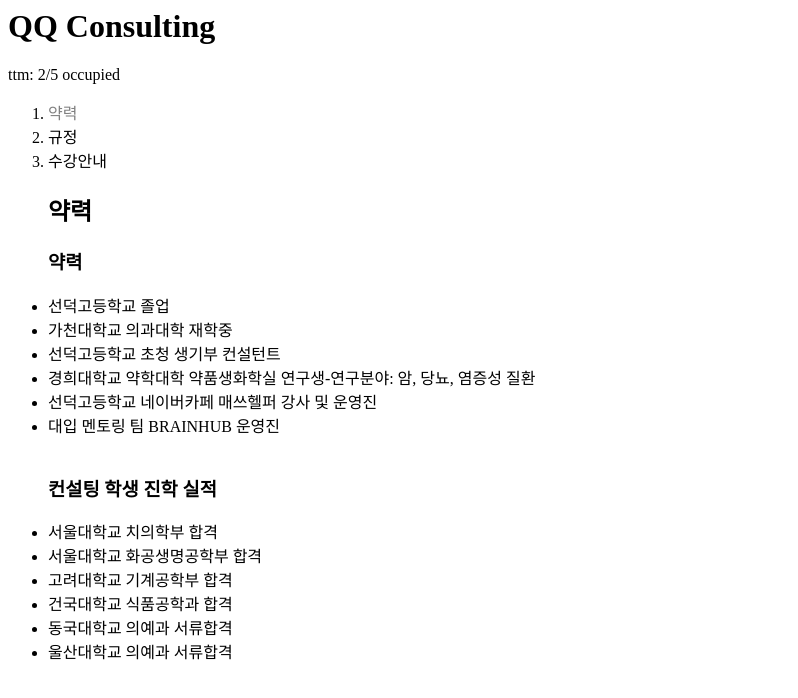
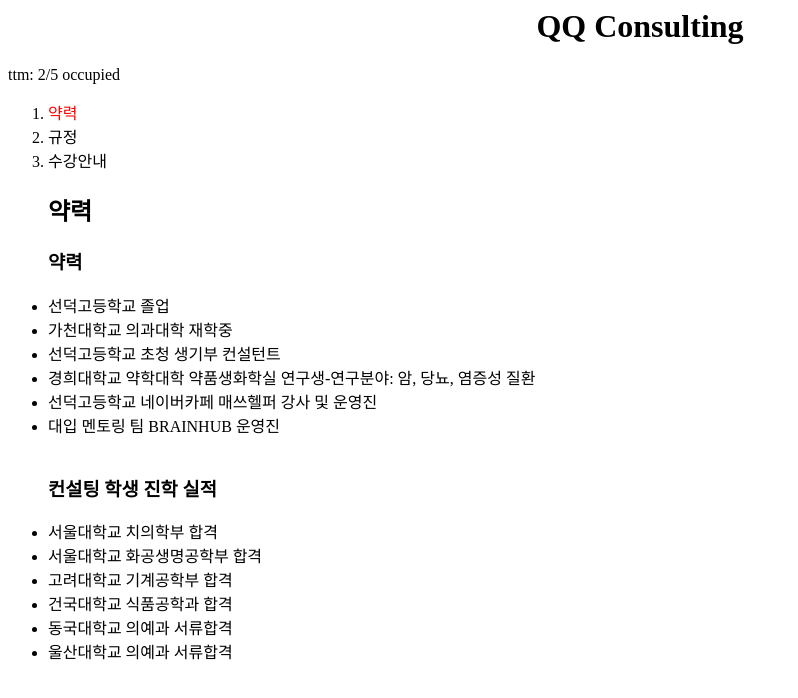
Before and after one commit to bombury1120/QQ-consulting, a plain HTML site: page 약력.html in a window 1280 px wide. Shown: the whole page, without its empty margins (0-798 px from the left). Drawn offline with Linux system fonts and the light colour scheme.

Commit message:
Update 약력.html

```diff
--- a/약력.html
+++ b/약력.html
@@ -6,6 +6,16 @@
       color:black;
       text-decoration:none;
    }
+   .saw {
+      color:gray;
+   }
+   .active {
+      color:red;
+   }
+   h1 {
+      font-size=50x;
+      text-align: center;
+   }
 </style>
 </head>
 
@@ -13,7 +23,7 @@
 <h1><a href="index.html" title="Back to home">QQ Consulting </a></h1>
 ttm: 2/5 occupied
 <ol>
-    <li><a href="약력.html" style="color:gray">약력</a></li>
+    <li><a href="약력.html"class="saw active">약력</a></li>
     <li><a href="규정.html">규정</a></li>
     <li><a href="수강안내.html">수강안내</a></li>
 </ol>
```
